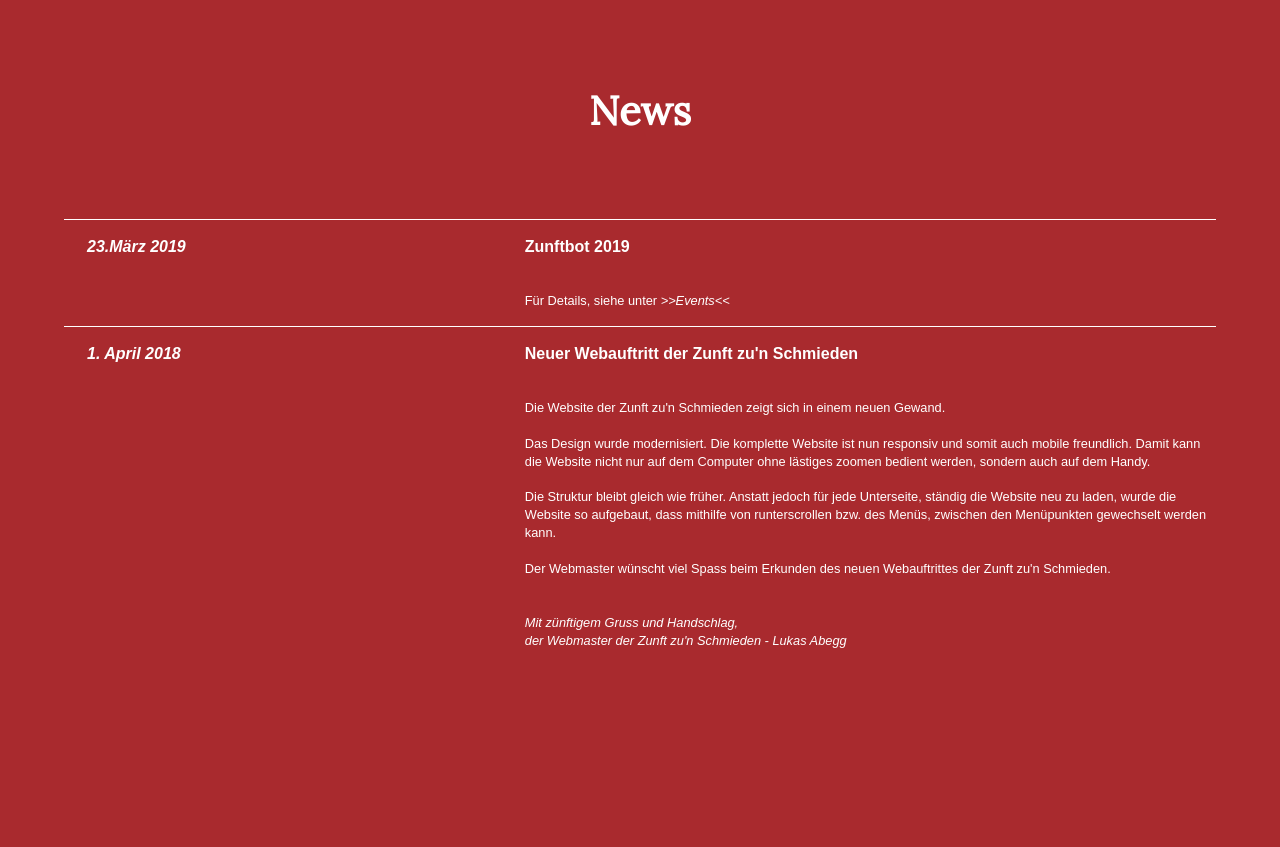
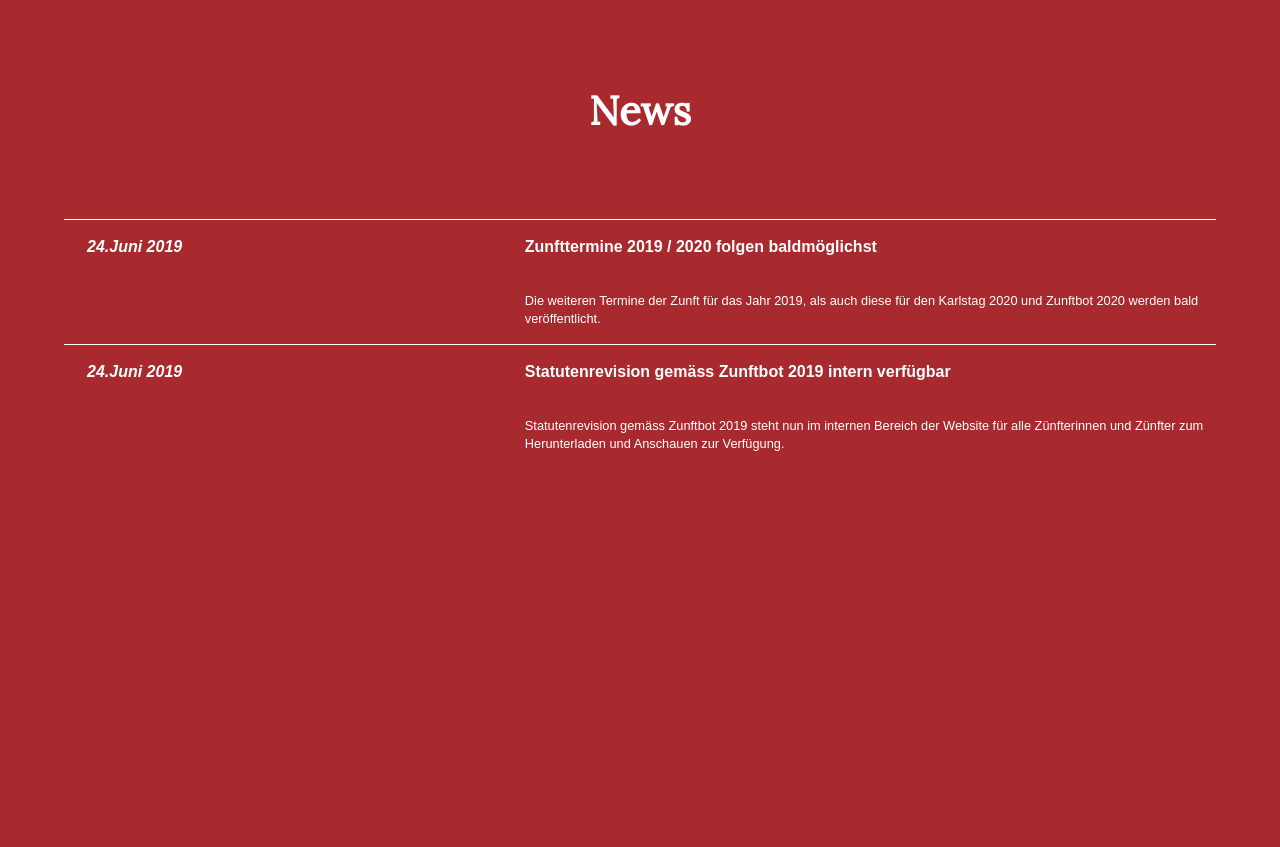
Before and after one commit to lukas-abegg/schmieden-sh, a PHP site: page /index.php?doc=&success= in a window 1280 px wide; the page is wider, and only the part inside the window is pictured. Shown: the part 957-1804 px from the top of that part. Run offline with PHP 8.4, Linux system fonts and the light colour scheme; some libraries are stand-ins or nearby versions.

Commit message:
change news und upload statuten revision 2019

```diff
--- a/pages/events.php
+++ b/pages/events.php
@@ -4,15 +4,23 @@
     <h3>Anlässe der Zunft zu'n Schmieden</h3>
 
     <div class="event last">
-        <div class="datum">23.M&auml;rz 2019</div>
-        <div class="title">Zunftbot 2019</div>
+        <div class="datum">--</div>
+        <div class="title">--</div>
         <p class="description">
+            Die weiteren Termine der Zunft für das Jahr 2019 werden bald veröffentlicht.
+        </p>
+    </div>
+<!--    <div class="event last">-->
+<!--        <div class="datum">23.M&auml;rz 2019</div>-->
+<!--        <div class="title">Zunftbot 2019</div>-->
+<!--        <p class="description">-->
 <!--        Anmeldeformular kann im <a href="#familien">>internen Bereich<<</a> heruntergeladen werden.<br><br>-->
 <!--        <b>Anmeldung bitte bis am 15.M&auml;rz 2019</b> per Email oder Post:<br>-->
 <!--        Hanspeter Schoch, Irchelstrasse 18, 2012 Neuhausen<br>-->
 <!--            <i>zunftverwalter[at]schmieden-sh.ch</i>-->
-        </p>
-    </div>
+<!--        </p>-->
+<!--    </div>-->
+
 </div>
 
 <div  class="events">
--- a/pages/familien/download.php
+++ b/pages/familien/download.php
@@ -36,6 +36,12 @@
 <h4>Allgemeine Zunft-Dokumente</h4>
 
 <div class="download">
+    <div class="desc">Revision der Statuten gemäss Zunftbot 2019</div>
+    <div class="download-link">
+        <a href="pages/familien/uploader/downloads/190619_Revision_2019_Statuten.pdf" target="_blank">Download Revision der Statuten gemäss Zunftbot 2019</a>
+    </div>
+</div>
+<div class="download">
     <div class="desc">Teilrevision der Statuten</div>
     <div class="download-link">
         <a href="pages/familien/uploader/downloads/Revision_2012_Statuten.pdf" target="_blank">Download Teilrevision der Statuten</a>
--- a/pages/familien/upload.php
+++ b/pages/familien/upload.php
@@ -77,6 +77,18 @@
     <h4>Allgemeine Zunft-Dokumente</h4>
 
     <div class="upload">
+        <div class="desc">Revision der Statuten gemäss Zunftbot 2019</div>
+        <div class="upload-link">
+            <form enctype="multipart/form-data" action="pages/familien/uploader/uploader_revision_statuten_190619.php"
+                  method="POST">
+                <input type="file" name="file" id="190619_revision_statuten" class="inputfile"
+                       data-multiple-caption="{count} files selected" multiple/>
+                <label for="190619_revision_statuten">Choose a file</label>
+                <input type="submit" value="Datei hochladen"/>
+            </form>
+        </div>
+    </div>
+    <div class="upload">
         <div class="desc">Teilrevision der Statuten</div>
         <div class="upload-link">
             <form enctype="multipart/form-data" action="pages/familien/uploader/uploader_revision_statuten.php"
--- a/pages/news.php
+++ b/pages/news.php
@@ -2,31 +2,40 @@
 
 
 <div class="news">
-    <div class="datum">23.M&auml;rz 2019</div>
-    <div class="title">Zunftbot 2019</div>
+    <div class="datum">24.Juni 2019</div>
+    <div class="title">Zunfttermine 2019 / 2020 folgen baldmöglichst</div>
     <p class="description">
-        Für Details, siehe unter <a href="#events">>>Events<<</a>
+        Die weiteren Termine der Zunft für das Jahr 2019, als auch diese für den Karlstag 2020 und Zunftbot 2020 werden bald veröffentlicht.
+    </p>
+</div>
+
+<div class="news">
+    <div class="datum">24.Juni 2019</div>
+    <div class="title">Statutenrevision gemäss Zunftbot 2019 intern verfügbar</div>
+    <p class="description">
+        Statutenrevision gemäss Zunftbot 2019 steht nun im internen Bereich der Website für alle Zünfterinnen und Zünfter
+        zum Herunterladen und Anschauen zur Verfügung.
     </p>
 </div>
 
 
-<div class="news">
-    <div class="datum">1. April 2018</div>
-    <div class="title">Neuer Webauftritt der Zunft zu'n Schmieden</div>
-    <p class="description">Die Website der Zunft zu'n Schmieden zeigt sich in einem neuen Gewand.
-        <br><br>
-        Das Design wurde modernisiert. Die komplette Website ist nun responsiv und somit auch mobile freundlich.
-        Damit kann die Website nicht nur auf dem Computer ohne lästiges zoomen bedient werden, sondern auch auf dem
-        Handy.
-        <br><br>
-        Die Struktur bleibt gleich wie früher. Anstatt jedoch für jede Unterseite, ständig die Website neu zu laden,
-        wurde
-        die Website so aufgebaut, dass mithilfe von runterscrollen bzw. des Menüs, zwischen den Menüpunkten gewechselt
-        werden kann.
-        <br><br>
-        Der Webmaster wünscht viel Spass beim Erkunden des neuen Webauftrittes der Zunft zu'n Schmieden.
-        <br><br><br>
-        <i>Mit zünftigem Gruss und Handschlag,<br>
-            der Webmaster der Zunft zu'n Schmieden - Lukas Abegg</i>
-    </p>
-</div>
+<!--<div class="news">-->
+<!--    <div class="datum">1. April 2018</div>-->
+<!--    <div class="title">Neuer Webauftritt der Zunft zu'n Schmieden</div>-->
+<!--    <p class="description">Die Website der Zunft zu'n Schmieden zeigt sich in einem neuen Gewand.-->
+<!--        <br><br>-->
+<!--        Das Design wurde modernisiert. Die komplette Website ist nun responsiv und somit auch mobile freundlich.-->
+<!--        Damit kann die Website nicht nur auf dem Computer ohne lästiges zoomen bedient werden, sondern auch auf dem-->
+<!--        Handy.-->
+<!--        <br><br>-->
+<!--        Die Struktur bleibt gleich wie früher. Anstatt jedoch für jede Unterseite, ständig die Website neu zu laden,-->
+<!--        wurde-->
+<!--        die Website so aufgebaut, dass mithilfe von runterscrollen bzw. des Menüs, zwischen den Menüpunkten gewechselt-->
+<!--        werden kann.-->
+<!--        <br><br>-->
+<!--        Der Webmaster wünscht viel Spass beim Erkunden des neuen Webauftrittes der Zunft zu'n Schmieden.-->
+<!--        <br><br><br>-->
+<!--        <i>Mit zünftigem Gruss und Handschlag,<br>-->
+<!--            der Webmaster der Zunft zu'n Schmieden - Lukas Abegg</i>-->
+<!--    </p>-->
+<!--</div>-->
```
Also changed, not shown: pages/familien/uploader/uploader_revision_statuten_190619.php (added, +25 -0 lines), 1 other file.
